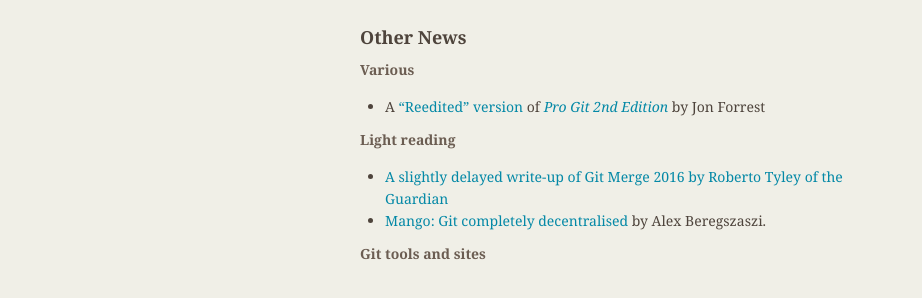
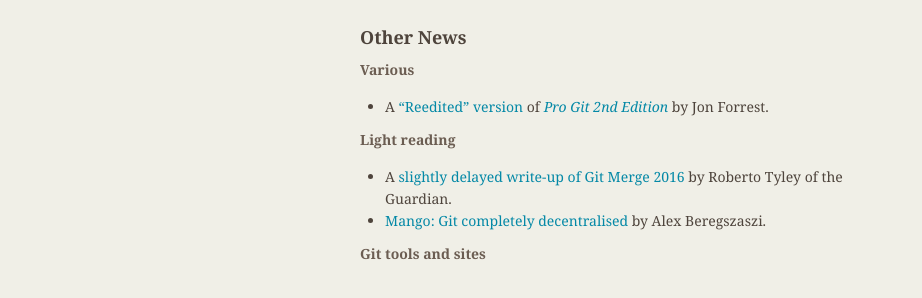
Before and after one commit to git/git.github.io, a Jekyll site: the page built from rev_news/drafts/edition-18.md, in a window 1280 px wide. Shown: the part 328-626 px from the top of the page, without its empty margins (174-1096 px from the left). Built offline with Jekyll 4.4.1, drawn with Linux system fonts in a browser that asks for light colours.

Commit message:
rn-18: fix punctuation and consistency in Other News

```diff
--- a/rev_news/drafts/edition-18.md
+++ b/rev_news/drafts/edition-18.md
@@ -36,12 +36,12 @@ This edition covers what happened during the month of July 2016.
 
 __Various__
 
-* A ["Reedited" version](https://github.com/nobozo/progit2) of [*Pro Git 2nd Edition*](https://github.com/progit/progit2) by Jon Forrest
+* A ["Reedited" version](https://github.com/nobozo/progit2) of [*Pro Git 2nd Edition*](https://github.com/progit/progit2) by Jon Forrest.
 
 __Light reading__
 
-* [A slightly delayed write-up of Git Merge 2016 by Roberto Tyley of the Guardian](https://www.theguardian.com/info/developer-blog/2016/jul/02/git-merge-2016)
-* [Mango: Git completely decentralised](https://medium.com/@alexberegszaszi/mango-git-completely-decentralised-7aef8bcbcfe6)  by Alex Beregszaszi.
+* A [slightly delayed write-up of Git Merge 2016](https://www.theguardian.com/info/developer-blog/2016/jul/02/git-merge-2016) by Roberto Tyley of the Guardian.
+* [Mango: Git completely decentralised](https://medium.com/@alexberegszaszi/mango-git-completely-decentralised-7aef8bcbcfe6) by Alex Beregszaszi.
 
 __Git tools and sites__
 
```
